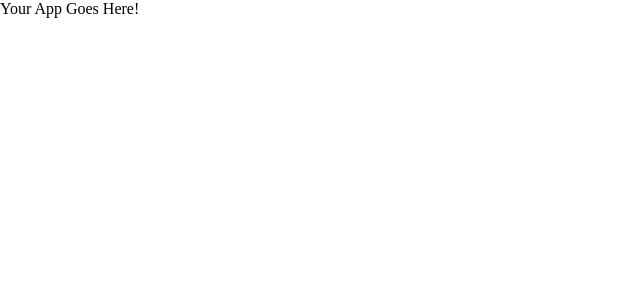
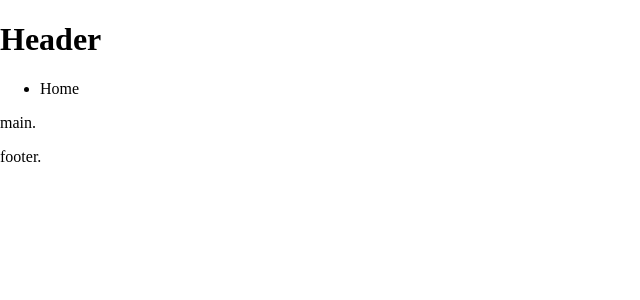
Before and after one commit to andhernand/react-webpack-babel-template, a React app: page / in a window 1280 px wide. Shown: the top 300 px of the page, without its empty margins (0-640 px from the left). Built offline with nearby package versions, Linux system fonts and the light colour scheme.

Commit message:
adjusting accessibility issues found with axe.

```diff
--- a/src/components/App.js
+++ b/src/components/App.js
@@ -1,7 +1,24 @@
 import React from 'react';
 
 const App = () => {
-  return <span>Your App Goes Here!</span>;
+  return (
+    <>
+      <header role="banner">
+        <h1>Header</h1>
+      </header>
+      <nav role="navigation">
+        <ul>
+          <li>Home</li>
+        </ul>
+      </nav>
+      <main role="main">
+        <p>main.</p>
+      </main>
+      <footer role="contentinfo">
+        <p>footer.</p>
+      </footer>
+    </>
+  );
 };
 
 export default App;
```
